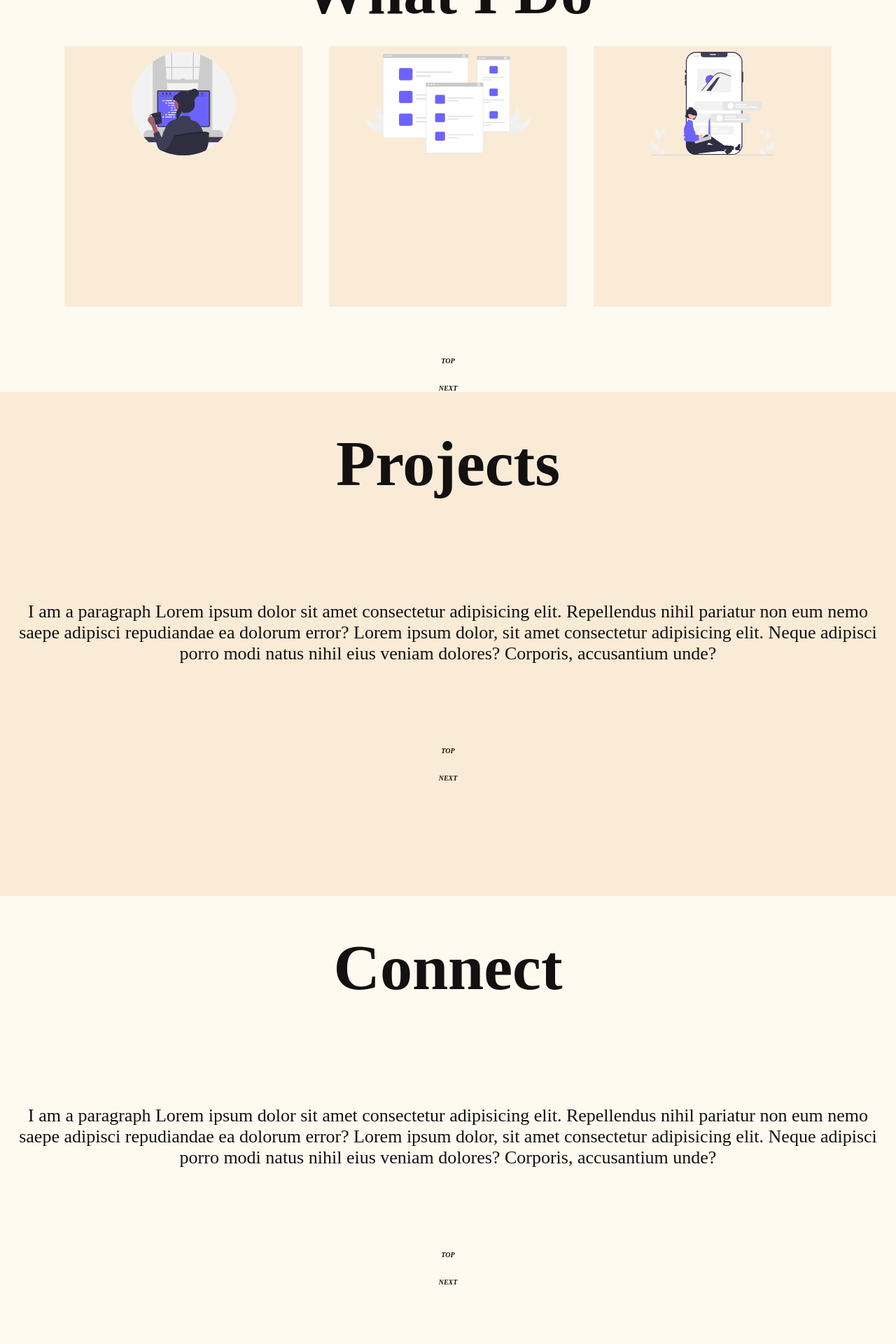
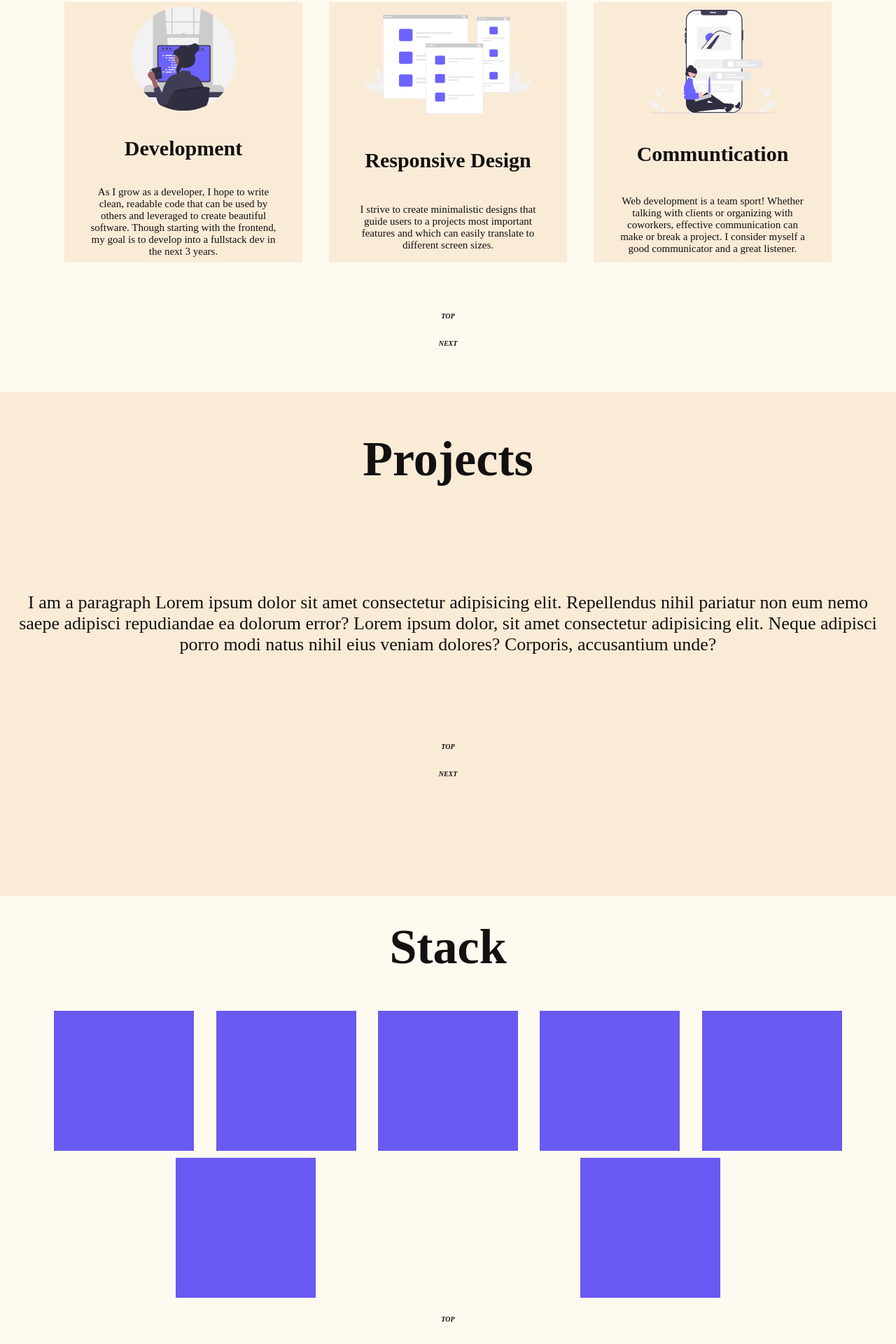
Before and after one commit to bz47/finalProfile, a plain HTML site: page index.html in a window 1280 px wide. Shown: the part 880-2800 px from the top of the page at 70% size. Drawn offline with nearby package versions, Linux system fonts and the light colour scheme; a web font is replaced by a local one.

Commit message:
add skills

```diff
--- a/index.html
+++ b/index.html
@@ -39,25 +39,34 @@
       </div>
     </div>
     <div class="wrapper" id="two">
-      <h1>What I Do</h1>
+      <h1 id="what">What I Do</h1>
       <div class="skills">
         <div class="skill-box">
           <div class="illustration">
             <div class="logo" id="computer"></div>
           </div>
-          <div class="skill-text"></div>
+          <h3>Development</h3>
+          <div class="skill-text">
+            As I grow as a developer, I hope to write clean, readable code that can be used by others and leveraged to create beautiful software. Though starting with the frontend, my goal is to develop into a fullstack dev in the next 3 years.
+          </div>
         </div>
         <div class="skill-box">
           <div class="illustration">
             <div class="logo" id="tags"></div>
           </div>
-          <div class="skill-text"></div>
+          <h3>Responsive Design</h3>
+          <div class="skill-text">
+            I strive to create minimalistic designs that guide users to a projects most important features and which can easily translate to different screen sizes.
+          </div>
         </div>
         <div class="skill-box">
           <div class="illustration">
             <div class="logo" id="phone"></div>
           </div>
-          <div class="skill-text"></div>
+          <h3>Communtication</h3>
+          <div class="skill-text">
+            Web development is a team sport! Whether talking with clients or organizing with coworkers, effective communication can make or break a project. I consider myself a good communicator and a great listener.
+          </div>
         </div>
       </div>
       <div class="navigate" id="pad">
@@ -65,6 +74,7 @@
         <a href="#three">NEXT</a>
       </div>
     </div>
+
     <div class="wrapper" id="three">
       <h1 id="projz">Projects</h1>
       <p>
@@ -80,14 +90,16 @@
       </div>
     </div>
     <div class="wrapper" id="four">
-      <h1 id="connz">Connect</h1>
-      <p>
-        I am a paragraph Lorem ipsum dolor sit amet consectetur adipisicing
-        elit. Repellendus nihil pariatur non eum nemo saepe adipisci repudiandae
-        ea dolorum error? Lorem ipsum dolor, sit amet consectetur adipisicing
-        elit. Neque adipisci porro modi natus nihil eius veniam dolores?
-        Corporis, accusantium unde?
-      </p>
+      <h1 id="stack">Stack</h1>
+        <div class="toolbox">
+          <div class="tool"></div>
+          <div class="tool"></div>
+          <div class="tool"></div>
+          <div class="tool"></div>
+          <div class="tool"></div>
+          <div class="tool"></div>
+          <div class="tool"></div>
+        </div>
       <div class="navigate">
         <a href="#main">TOP</a>
         <a href="#footer">NEXT</a>
--- a/styles.css
+++ b/styles.css
@@ -11,7 +11,7 @@ html {
 
 body {
   margin: 0 auto;
-  background-color: #1a73e8;
+  background-color: #695af1;
   color: rgb(18, 16, 16);
   text-align: center;
   overflow-x: scroll;
@@ -48,7 +48,7 @@ a:visited {
 }
 
 h1 {
-  font-size: 9.2rem;
+  font-size: 7rem;
   margin: 2%;
 }
 
@@ -79,8 +79,9 @@ nav {
   justify-content: center;
   align-items: center;
   height: 5rem;
-  background-color: #1a73e8;
-  color: rgb(224, 219, 219);
+  background-color: #695af1;
+  color: white;
+  letter-spacing: 0.1rem;
   font-weight: 600;
   position: fixed;
   top: 0px;
@@ -131,6 +132,10 @@ nav {
   background-color: floralwhite;
 }
 
+#what {
+  margin-top: -1%;
+}
+
 .skills {
   display: flex;
   justify-content: space-around;
@@ -142,11 +147,15 @@ nav {
 .skill-box {
   display: flex;
   flex-direction: column;
-  justify-content: space-between;
+  justify-content: space-evenly;
   align-items: center;
   background-color: antiquewhite;
   width: 30%;
   margin-bottom: 3%;
+}
+
+.skills h3 {
+  font-size: 3rem;
 }
 
 #pad {
@@ -160,11 +169,11 @@ nav {
 }
 
 .skill-text {
-  width: 40%;
+  width: 80%;
+  font-size: 1.5rem;
 }
 
 .logo {
-  margin-top: 3%;
   height: 100%;
   background-position: center;
   background-size: contain;
@@ -195,9 +204,25 @@ nav {
 #four {
   background-color: floralwhite;
 }
+#stack {
+  margin-top: -3%;
+}
 
-#connz {
-  margin-top: -9%;
+.toolbox {
+  display: flex;
+  gap: 1rem;
+  flex-wrap: wrap;
+  justify-content: space-around;
+  align-items: center;
+  width: 95%;
+  padding: 2%;
+}
+
+.tool {
+  min-height: 20rem;
+  width: 20rem;
+  flex-shrink: 2;
+  background-color: #695af1;
 }
 /**************FOOTER*****************/
 #footer {
```
